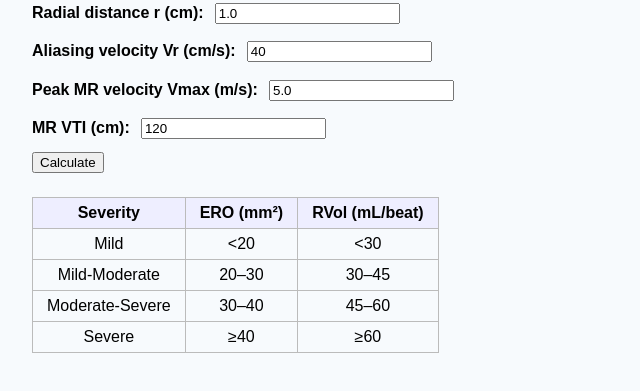
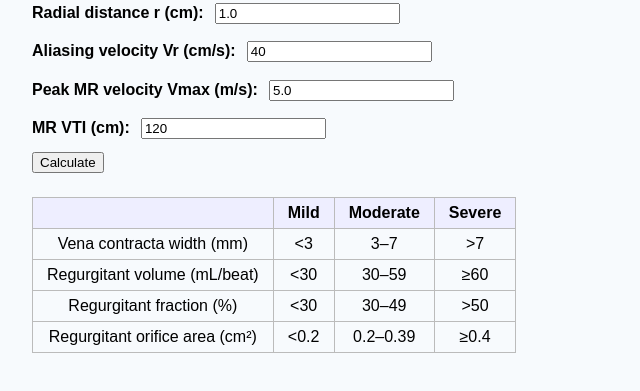
Before and after one commit to JK7533/Jiwon-Echo, a plain HTML site: page PISA-calculator.html in a window 1280 px wide. Shown: the part 81-472 px from the top of the page, without its empty margins (0-640 px from the left). Drawn offline with Linux system fonts and the light colour scheme.

Commit message:
Update PISA-calculator.html

```diff
--- a/PISA-calculator.html
+++ b/PISA-calculator.html
@@ -31,14 +31,35 @@
 
   <table>
     <tr>
-      <th>Severity</th>
-      <th>ERO (mm²)</th>
-      <th>RVol (mL/beat)</th>
+      <th></th>
+      <th>Mild</th>
+      <th>Moderate</th>
+      <th>Severe</th>
     </tr>
-    <tr><td>Mild</td><td>&lt;20</td><td>&lt;30</td></tr>
-    <tr><td>Mild-Moderate</td><td>20–30</td><td>30–45</td></tr>
-    <tr><td>Moderate-Severe</td><td>30–40</td><td>45–60</td></tr>
-    <tr><td>Severe</td><td>&ge;40</td><td>&ge;60</td></tr>
+    <tr>
+      <td>Vena contracta width (mm)</td>
+      <td>&lt;3</td>
+      <td>3–7</td>
+      <td>&gt;7</td>
+    </tr>
+    <tr>
+      <td>Regurgitant volume (mL/beat)</td>
+      <td>&lt;30</td>
+      <td>30–59</td>
+      <td>&ge;60</td>
+    </tr>
+    <tr>
+      <td>Regurgitant fraction (%)</td>
+      <td>&lt;30</td>
+      <td>30–49</td>
+      <td>&gt;50</td>
+    </tr>
+    <tr>
+      <td>Regurgitant orifice area (cm²)</td>
+      <td>&lt;0.2</td>
+      <td>0.2–0.39</td>
+      <td>&ge;0.4</td>
+    </tr>
   </table>
 
 <script>
@@ -60,11 +81,10 @@ function calcPISA() {
   // RVol: ERO (in mm²) * VTI (in cm) (convert mm² to cm²)
   let RVol = (ERO / 100) * vti; // in mL/beat
 
-  // Interpretation
+  // Severity based only on ERO and RVol for primary MR (matches table)
   let sev = '';
   if (ERO < 20 && RVol < 30) sev = 'Mild';
-  else if (ERO < 30 && RVol < 45) sev = 'Mild-Moderate';
-  else if (ERO < 40 && RVol < 60) sev = 'Moderate-Severe';
+  else if (ERO < 40 && RVol < 60) sev = 'Moderate';
   else sev = 'Severe';
 
   document.getElementById('pisaResult').innerHTML = `
```
